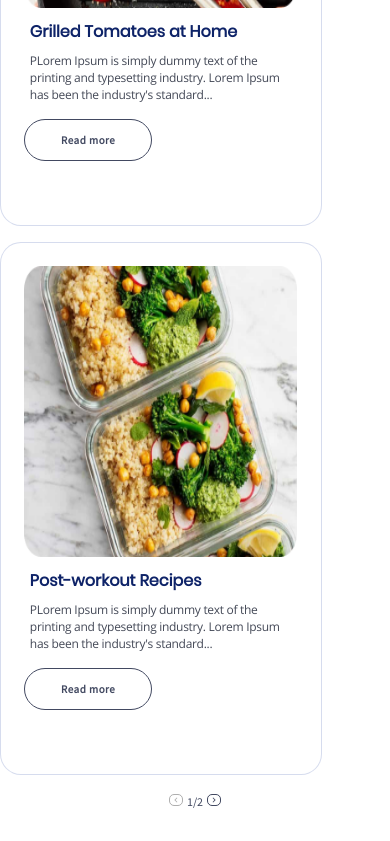
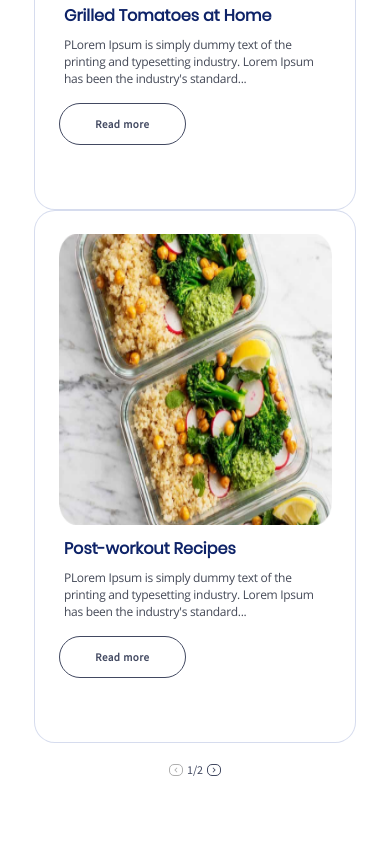
Before and after one commit to Trivedi26/TIF, a React (Create React App) app: page / in a window 390 px wide. Shown: the part 2171-3012 px from the top of the page. Built offline with nearby package versions, Linux system fonts and the light colour scheme.

Commit message:
TIF first commit

```diff
--- a/src/MobileComponents/Carousel/Carousel.js
+++ b/src/MobileComponents/Carousel/Carousel.js
@@ -50,9 +50,7 @@ else{
     </div>
      {CData.map((item,index)=>(
     <div index={index} className={item.setId===shown?classes.mainCon:classes.noDisplay}>
-    <Grid container spacing={{ xs:2,sm:6, md: 10 }} columns={{ xs: 4, sm: 8, md: 12 }}>
        { item.items.map((data,id)=>(
-          <Grid item xs={12} sm={4} md={4} index={id}>
             <div className={classes.card}>
             <div className={classes.imgContainer}>
               <img src={data.image} alt="img" className={classes.Cimg}/>
@@ -67,9 +65,7 @@ else{
                 Read more
               </div>
             </div>
-          </Grid>
           ))}
-      </Grid>
       </div>
       ))}
 
--- a/src/MobileComponents/Carousel/CarouselStyle.js
+++ b/src/MobileComponents/Carousel/CarouselStyle.js
@@ -93,6 +93,7 @@ navigate:{
     width:'100%',
     display:'flex',
     justifyContent:'center',
+    alignItems:'center',
     flexDirection:'row',
     marginTop:'5%'
 },
--- a/src/MobileComponents/Footer/Footer.js
+++ b/src/MobileComponents/Footer/Footer.js
@@ -11,13 +11,9 @@ export const Footer = () => {
 
   return (
     <div className={classes.footerParent}>
-       <Grid container spacing={{ xs:2,sm:2, md: 2 }} columns={{ xs: 4, sm: 8, md: 12 }}>
-       <Grid item xs={12} sm={3} md={3}>
       <div className={classes.footerImage}>
         <img src={FoodTruck} alt="Food Truck" className={classes.image}/>
       </div>
-</Grid>
- <Grid item xs={12} sm={3} md={3}>
       <div className={classes.contactUs}>
         <div className={classes.heading}>Contact Us</div>
 
@@ -31,8 +27,6 @@ export const Footer = () => {
         (904) 443-0343
         </div>
       </div>
-</Grid>
- <Grid item xs={12} sm={3} md={3}>
       <div className={classes.more}>
         <div className={classes.heading}>More</div>
           <div className={classes.cont1}>About Us</div>
@@ -40,8 +34,6 @@ export const Footer = () => {
           <div className={classes.cont1}>Career</div>
           <div className={classes.cont1}>Contact Us</div>
       </div>
-</Grid>
- <Grid item xs={12} sm={3} md={3}>
       <div className={classes.links}>
       <div className={classes.cont2}>© 2022 Food Truck Example</div>
         <div className={classes.icons}>
@@ -50,8 +42,6 @@ export const Footer = () => {
           <FacebookIcon sx={{fontSize:'12px'}}/>
         </div>
       </div>
-      </Grid>
-      </Grid>
     </div>
   );
 };
```
